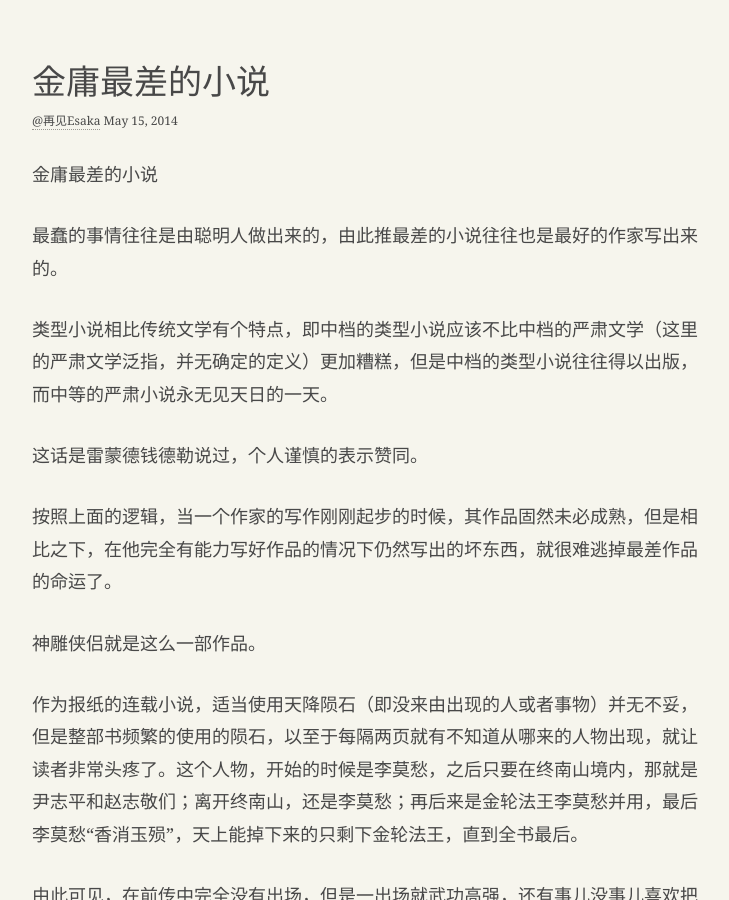
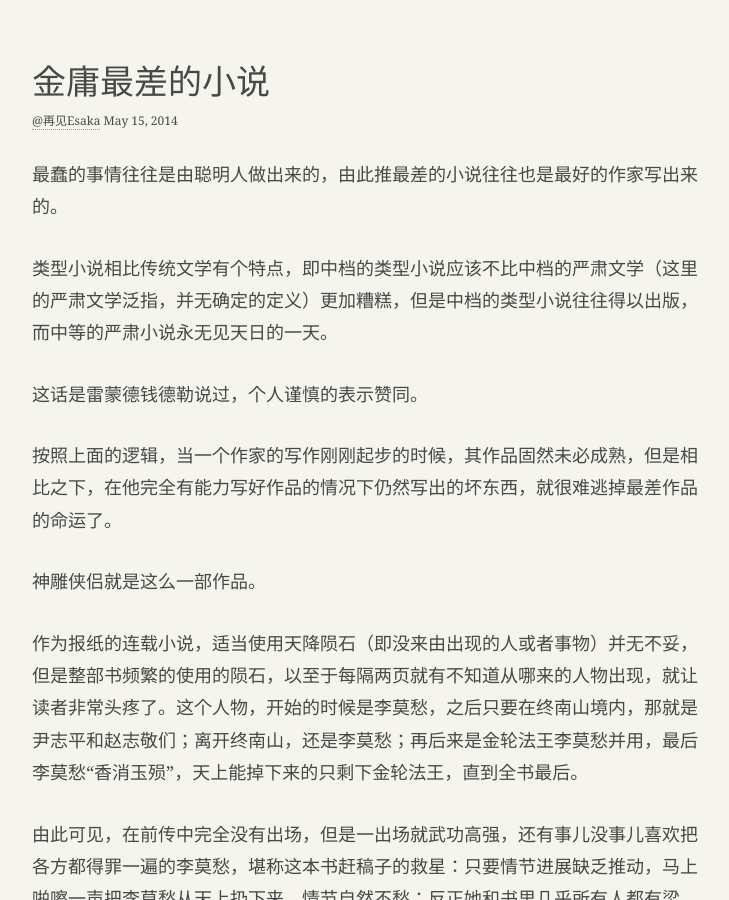
Before and after one commit to readandchedan/readandchedan.github.io, a Jekyll site: the page built from _posts/2014-05-15-jinyongs-worst-novel.md, in a window 1280 px wide and 900 px high. Shown: the whole window, without its empty margins (270-999 px from the left). Built offline with Jekyll 4.4.1, drawn with Linux system fonts in a browser that asks for light colours.

Commit message:
Update 2014-05-15-jinyongs-worst-novel.md

```diff
--- a/_posts/2014-05-15-jinyongs-worst-novel.md
+++ b/_posts/2014-05-15-jinyongs-worst-novel.md
@@ -3,8 +3,6 @@ layout: default
 title: 金庸最差的小说
 ---
 
-
-金庸最差的小说
 
 最蠢的事情往往是由聪明人做出来的，由此推最差的小说往往也是最好的作家写出来的。
 
```
